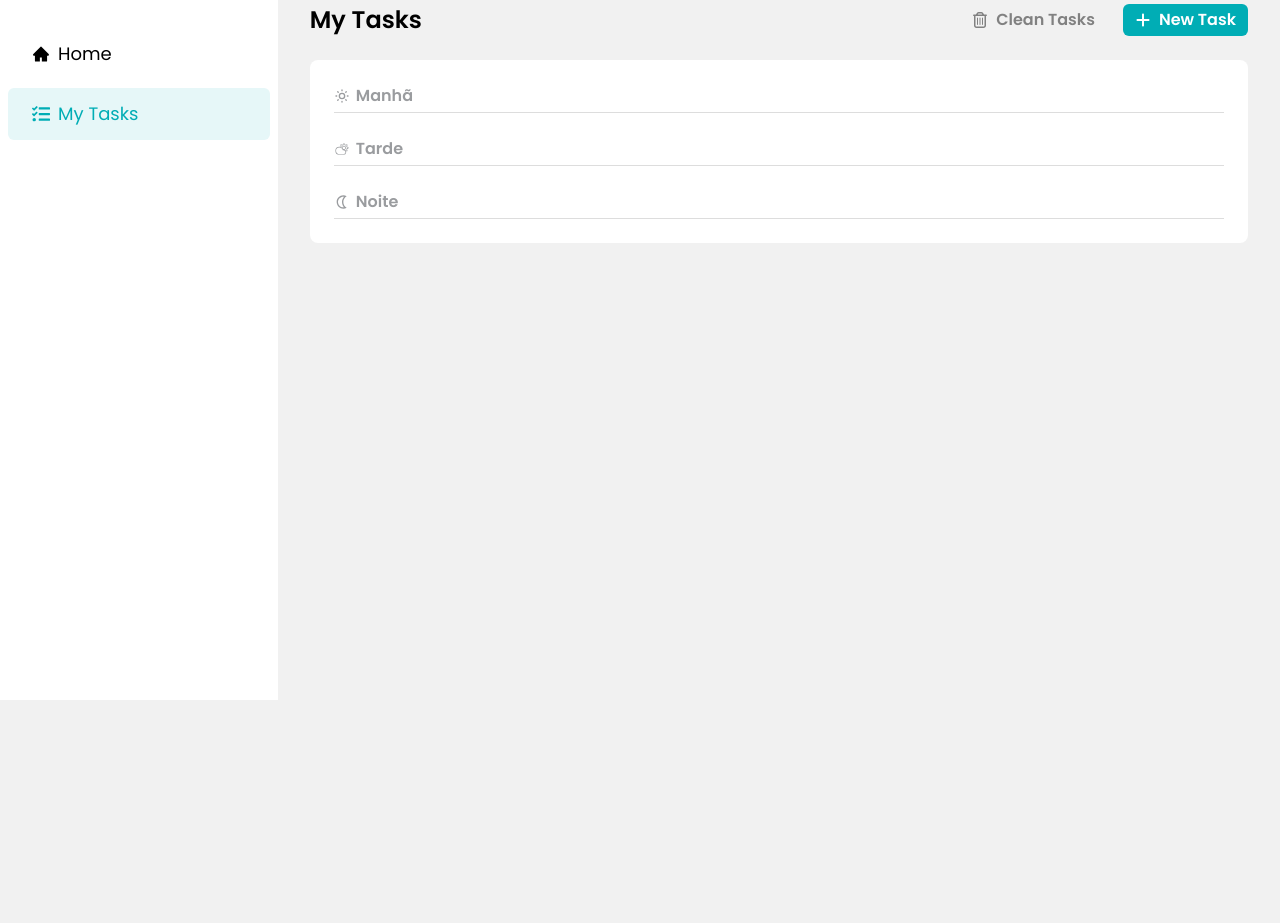
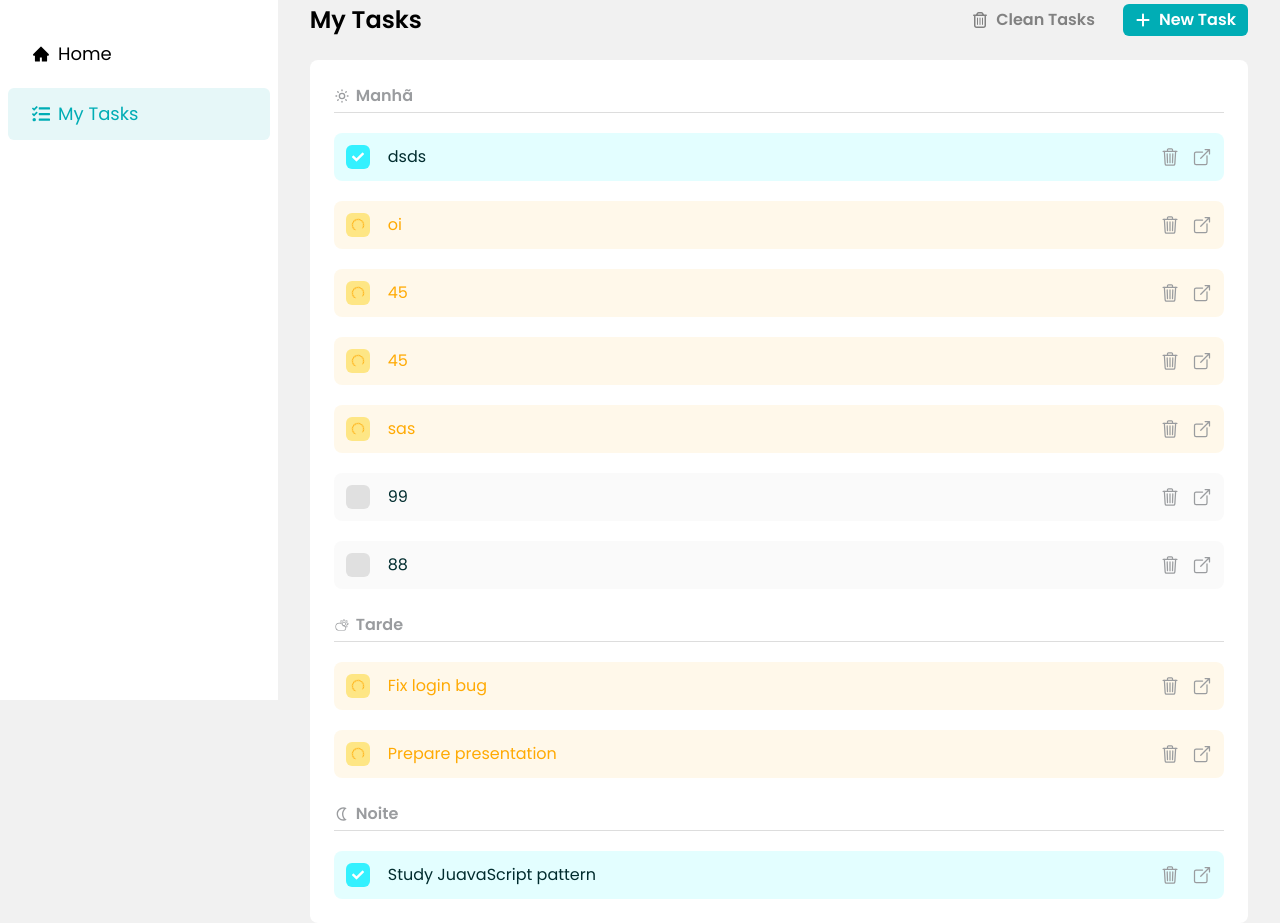
Before and after one commit to nicolasandreos/Task-Manager-React, a React (Vite) app: page / in a window 1280 px wide. Shown: the part 100-1023 px from the top of the page. Before the commit the page ends 800 px from the top, so only its background shows below. Built offline with nearby package versions, Linux system fonts and the light colour scheme; data requests are answered from the project's data file.

Commit message:
feat: tasks

```diff
--- a/db.json
+++ b/db.json
@@ -1,3 +1,74 @@
 {
-  "tasks": []
+  "tasks": [
+    {
+      "id": 6,
+      "title": "Fix login bug",
+      "status": "in_progress",
+      "description": "Investigate and resolve authentication issues on the login page.",
+      "period": "evening"
+    },
+    {
+      "id": 7,
+      "title": "Study JuavaScript pattern",
+      "status": "done",
+      "description": "Learn common design patterns used in modern JavaScript applications.",
+      "period": "night"
+    },
+    {
+      "id": 8,
+      "title": "Prepare presentation",
+      "status": "in_progress",
+      "description": "Create slides for the upcoming sprint review meeting.",
+      "period": "evening"
+    },
+    {
+      "title": "dsds",
+      "period": "morning",
+      "description": "dsd",
+      "status": "done",
+      "id": 50
+    },
+    {
+      "title": "oi",
+      "period": "morning",
+      "description": "oi",
+      "status": "in_progress",
+      "id": 51
+    },
+    {
+      "title": "45",
+      "period": "morning",
+      "description": "45",
+      "status": "in_progress",
+      "id": 52
+    },
+    {
+      "title": "45",
+      "period": "morning",
+      "description": "45",
+      "status": "in_progress",
+      "id": 53
+    },
+    {
+      "title": "sas",
+      "period": "morning",
+      "description": "as",
+      "status": "in_progress",
+      "id": 54
+    },
+    {
+      "title": "99",
+      "period": "morning",
+      "description": "99",
+      "status": "to_do",
+      "id": 55
+    },
+    {
+      "title": "88",
+      "period": "morning",
+      "description": "88",
+      "status": "to_do",
+      "id": 56
+    }
+  ]
 }
--- a/src/_components/TaskItem.jsx
+++ b/src/_components/TaskItem.jsx
@@ -6,10 +6,11 @@ import { AiOutlineLoading3Quarters } from "react-icons/ai";
 import { toast } from "sonner";
 import { useState } from "react";
 import { Link } from "react-router";
-import { useMutation, useQueryClient } from "@tanstack/react-query";
+import { useMutation, useQuery, useQueryClient } from "@tanstack/react-query";
 
 const TaskItem = ({ task, onChangeCheckboxTask }) => {
   const queryClient = useQueryClient();
+
   const { mutate, isPending } = useMutation({
     mutationKey: `delete-${task.id}`,
     mutationFn: async (taskId) => {
@@ -29,6 +30,27 @@ const TaskItem = ({ task, onChangeCheckboxTask }) => {
     },
     onError: () => {
       toast.error("Failed to delete task");
+    },
+  });
+
+  const { mutate: updateTaskStatus } = useMutation({
+    mutationKey: `update-status-${task.id}`,
+    mutationFn: async () => {
+      const updatedTask = setNewTaskStatus(task);
+
+      const response = await fetch(`http://localhost:3000/tasks/${task.id}`, {
+        method: "PATCH",
+        headers: {
+          "Content-Type": "application/json",
+        },
+        body: JSON.stringify(updatedTask),
+      });
+
+      if (!response.ok) {
+        toast.error("Failed to update task status");
+        return;
+      }
+      onChangeCheckboxTask(task.id);
     },
   });
 
@@ -58,37 +80,10 @@ const TaskItem = ({ task, onChangeCheckboxTask }) => {
     }
   };
 
-  const handleUpdateTaskStatus = async (taskId) => {
-    try {
-      const getResponse = await fetch(`http://localhost:3000/tasks/${taskId}`);
-      if (!getResponse.ok) {
-        toast.error("Failed get task details");
-        return;
-      }
-      let task = await getResponse.json();
-      task = setNewTaskStatus(task);
-
-      const response = await fetch(`http://localhost:3000/tasks/${taskId}`, {
-        method: "PATCH",
-        headers: {
-          "Content-Type": "application/json",
-        },
-        body: JSON.stringify(task),
-      });
-      if (!response.ok) {
-        toast.error("Failed to update task status");
-        return;
-      }
-      onChangeCheckboxTask(taskId);
-    } catch (error) {
-      toast.error("An error occurred while updating the task status");
-    }
-  };
-
   return (
     <div className={`${taskItem({ status: task.status })}`}>
       <div className={`flex gap-4.5`}>
-        <Checkbox task={task} onChangeCheckboxTask={handleUpdateTaskStatus} />
+        <Checkbox task={task} onChangeCheckboxTask={updateTaskStatus} />
 
         <p className="">{task.title}</p>
       </div>
--- a/src/_components/TaskSection.jsx
+++ b/src/_components/TaskSection.jsx
@@ -1,9 +1,4 @@
-import { useState } from "react";
 import TaskItem from "./TaskItem";
-import { IoOpenOutline } from "react-icons/io5";
-import { IoTrashOutline } from "react-icons/io5";
-import { AiOutlineLoading3Quarters } from "react-icons/ai";
-import { toast } from "sonner";
 
 const TaskSection = ({ children, tasks = [], onChangeCheckboxTask }) => {
   return (
```
